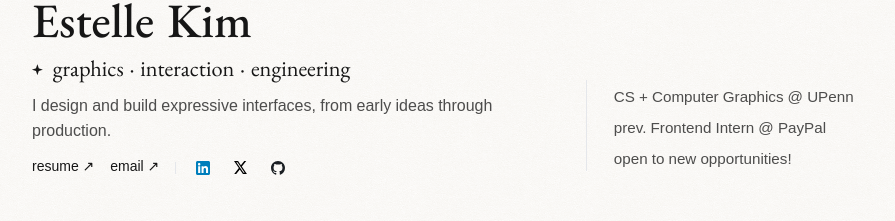
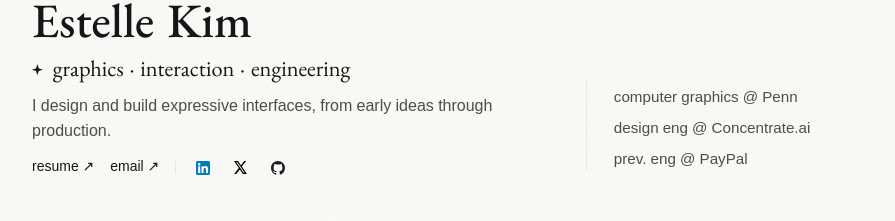
Before and after one commit to kimestelle/my-portfolio, a Next.js app: page / in a window 1280 px wide. Shown: the part 144-365 px from the top of the page, without its empty margins (187-1082 px from the left). Built offline with nearby package versions, Linux system fonts and the light colour scheme; no server answers; a web font is replaced by a local one.

Commit message:
status change!

```diff
--- a/src/app/components/StatusMarginNote.tsx
+++ b/src/app/components/StatusMarginNote.tsx
@@ -3,9 +3,9 @@
 import { motion, useReducedMotion } from 'framer-motion';
 
 const STATUS_ITEMS = [
-  'CS + Computer Graphics @ UPenn',
-  'prev. Frontend Intern @ PayPal',
-  'open to new opportunities!',
+  'computer graphics @ Penn',
+  'design eng @ Concentrate.ai',
+  'prev. eng @ PayPal',
 ];
 
 const containerVariants = {
```
